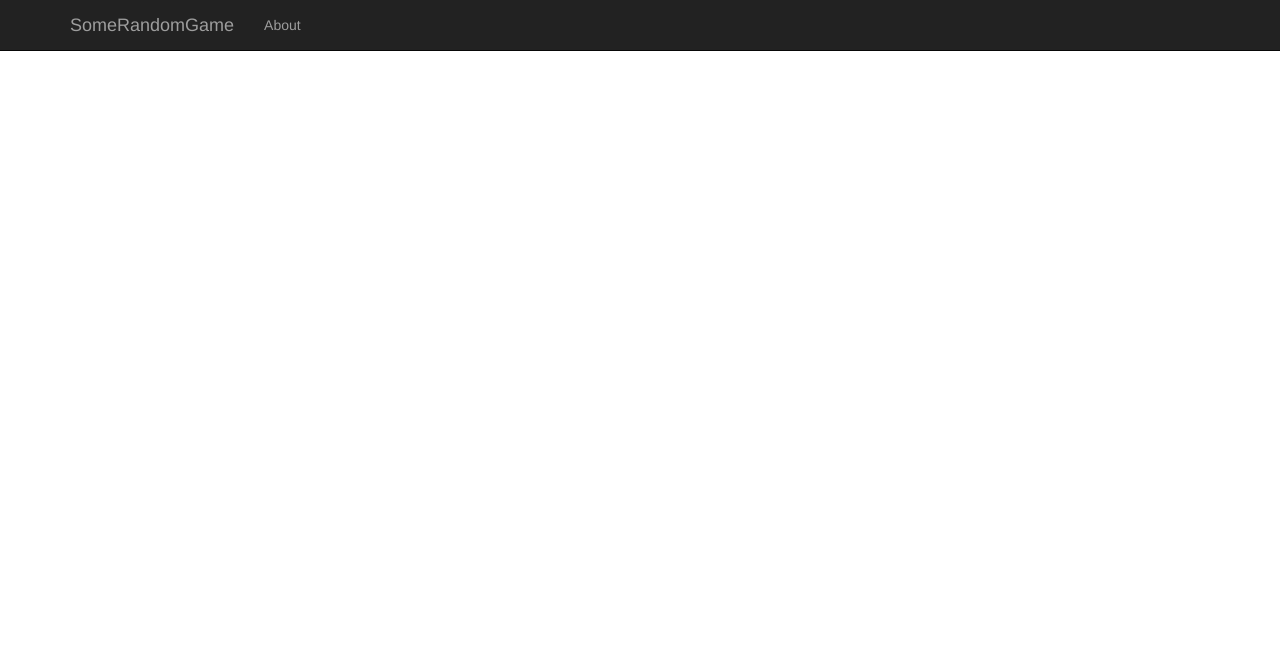
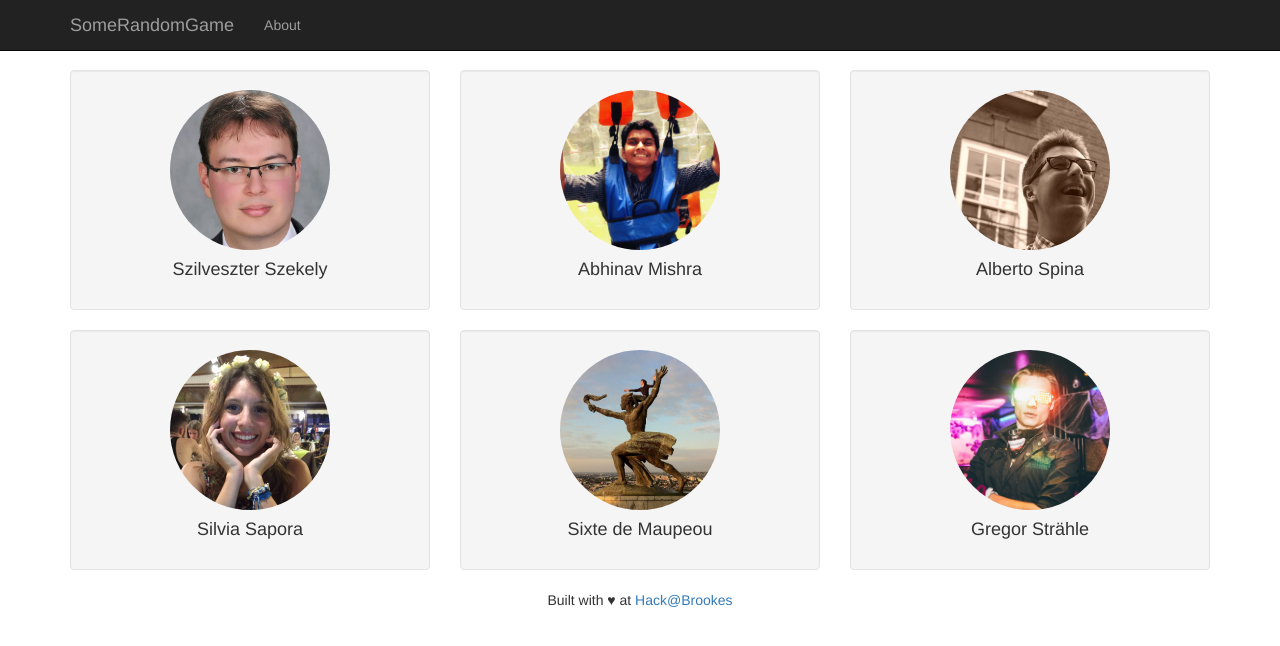
Before and after one commit to SomeRandomTeam/hackatbrookes2016, a website: page app/assets/about.html in a window 1280 px wide. Drawn offline with Linux system fonts and the light colour scheme.

Commit message:
About: Page completed.
Add photos.

Signed-off-by: Abhinav Mishra <abhinav.mishra15@imperial.ac.uk>

```diff
--- a/app/assets/about.html
+++ b/app/assets/about.html
@@ -56,7 +56,49 @@
     </nav>
 
     <!-- Put your page content here! -->
+  </br>
+    <div class="container">
+       <div class="row">
+         <div class="col-lg-4">
+           <div class="well"><center>
+             <img class="img-circle" width="50%" src="img/szilveszter.jpg">
+                       <h4>Szilveszter Szekely</h4></center>
+           </div>
+         </div>
+          <div class="col-lg-4"><div class="well"><center>
+               <img class="img-circle" width="50%" src="img/abhinav.jpeg">
+                       <h4>Abhinav Mishra</h4></center>
+          </div>
+        </div>
+          <div class="col-lg-4">
+            <div class="well"><center>
+               <img class="img-circle" width="50%" src="img/alberto.jpg">
+                       <h4>Alberto Spina</h4></center>
+           </div>
+        </div>
+                   </div>
+                       <div class="row">
+                         <div class="col-lg-4"><div class="well"><center>
+                           <img class="img-circle" width="50%" src="img/silvia.jpeg">
+                       <h4>Silvia Sapora</h4></center>
+                     </div></div>
+                       <div class="col-lg-4"><div class="well"><center>
+                         <img class="img-circle" width="50%" src="img/sixte.jpg">
+                       <h4>Sixte de Maupeou</h4></center>
+                     </div></div>
+                     <div class="col-lg-4"><div class="well"><center>
+                       <img class="img-circle" width="50%" src="img/gregor.jpg">
+                     <h4>Gregor Strähle</h4></center>
+                   </div></div>
+                     </div>
 
+
+
+       </div>
+   </div>
+   <center>
+     <p>Built with ♥ at <a href="http://www.hackatbrookes.org">Hack@Brookes</a> </p>
+   </center>
     <!-- jQuery -->
     <script src="js/jquery.js"></script>
 
```
Also changed, not shown: app/assets/index.html (+1 -7 lines), app/assets/img/abhinav.jpeg (added), app/assets/img/alberto.jpg (added), app/assets/img/gregor.jpg (added), app/assets/img/silvia.jpeg (added), app/assets/img/sixte.jpg (added), app/assets/img/szilveszter.jpg (added).
